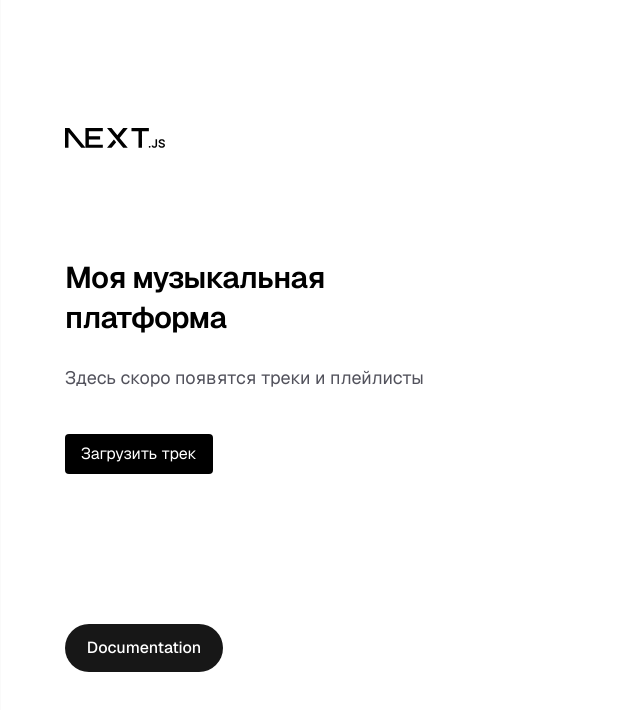
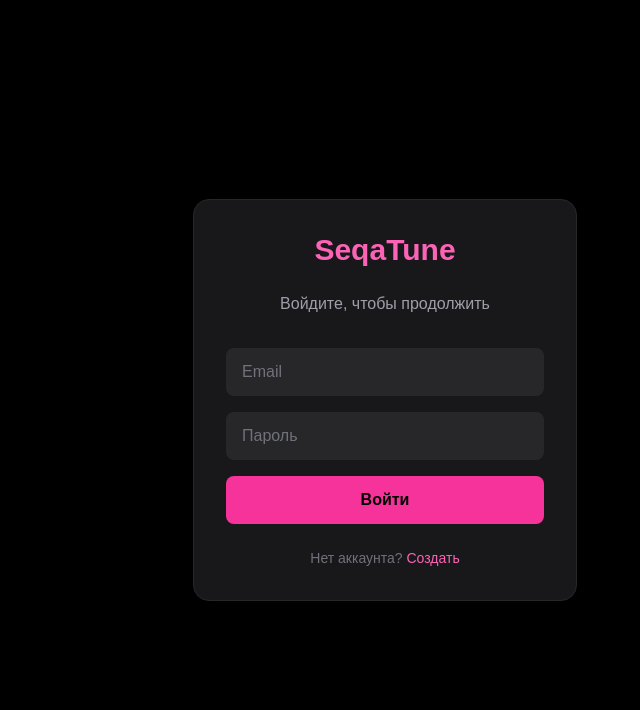
Before and after one commit to Deskordeo/my-music-app, a Next.js app: page / in a window 1280 px wide. Shown: the top 710 px of the page, without its empty margins (255-895 px from the left). Built offline with nearby package versions, Linux system fonts and the light colour scheme.

Commit message:
Update page

```diff
--- a/app/page.tsx
+++ b/app/page.tsx
@@ -1,46 +1,43 @@
-import Image from "next/image";
-
 export default function Page() {
   return (
-    <div className="flex min-h-screen items-center justify-center bg-zinc-50 font-sans dark:bg-black">
-      <main className="flex min-h-screen w-full max-w-3xl flex-col items-center justify-between py-32 px-16 bg-white dark:bg-black sm:items-start">
+    <main className="flex min-h-screen items-center justify-center bg-black px-6">
+      <div className="w-full max-w-sm rounded-2xl bg-zinc-900 p-8 shadow-xl border border-zinc-800">
+        <h1 className="text-3xl font-bold text-pink-400 text-center mb-6">
+          SeqaTune
+        </h1>
 
-        {/* Пример картинки, можно убрать или заменить */}
-        <Image
-          className="dark:invert"
-          src="/next.svg"
-          alt="Next.js logo"
-          width={100}
-          height={20}
-          priority
-        />
+        <p className="text-zinc-400 text-center mb-8">
+          Войдите, чтобы продолжить
+        </p>
 
-        {/* Основной контент */}
-        <div className="flex flex-col items-center gap-6 text-center sm:items-start sm:text-left">
-          <h1 className="max-w-xs text-3xl font-semibold leading-10 tracking-tight text-black dark:text-zinc-50">
-            Моя музыкальная платформа
-          </h1>
-          <p className="max-w-md text-lg leading-8 text-zinc-600 dark:text-zinc-400">
-            Здесь скоро появятся треки и плейлисты
-          </p>
-          <button className="mt-4 rounded bg-black text-white px-4 py-2 hover:bg-zinc-800">
-            Загрузить трек
+        <form className="flex flex-col gap-4">
+          <input
+            type="email"
+            placeholder="Email"
+            className="w-full rounded-lg bg-zinc-800 px-4 py-3 text-white placeholder-zinc-500 outline-none focus:ring-2 focus:ring-pink-500"
+          />
+
+          <input
+            type="password"
+            placeholder="Пароль"
+            className="w-full rounded-lg bg-zinc-800 px-4 py-3 text-white placeholder-zinc-500 outline-none focus:ring-2 focus:ring-pink-500"
+          />
+
+          <button
+            type="submit"
+            className="w-full rounded-lg bg-pink-500 py-3 font-semibold text-black hover:bg-pink-400 transition"
+          >
+            Войти
           </button>
-        </div>
+        </form>
 
-        {/* Ссылки на документацию можно оставить или удалить */}
-        <div className="flex flex-col gap-4 text-base font-medium sm:flex-row mt-10">
-          <a
-            className="flex h-12 w-full items-center justify-center gap-2 rounded-full bg-foreground px-5 text-background transition-colors hover:bg-[#383838] dark:hover:bg-[#ccc] md:w-[158px]"
-            href="https://nextjs.org/docs"
-            target="_blank"
-            rel="noopener noreferrer"
-          >
-            Documentation
+        <p className="mt-6 text-center text-zinc-500 text-sm">
+          Нет аккаунта?{" "}
+          <a className="text-pink-400 hover:underline" href="#">
+            Создать
           </a>
-        </div>
-
-      </main>
-    </div>
+        </p>
+      </div>
+    </main>
   );
 }
```
